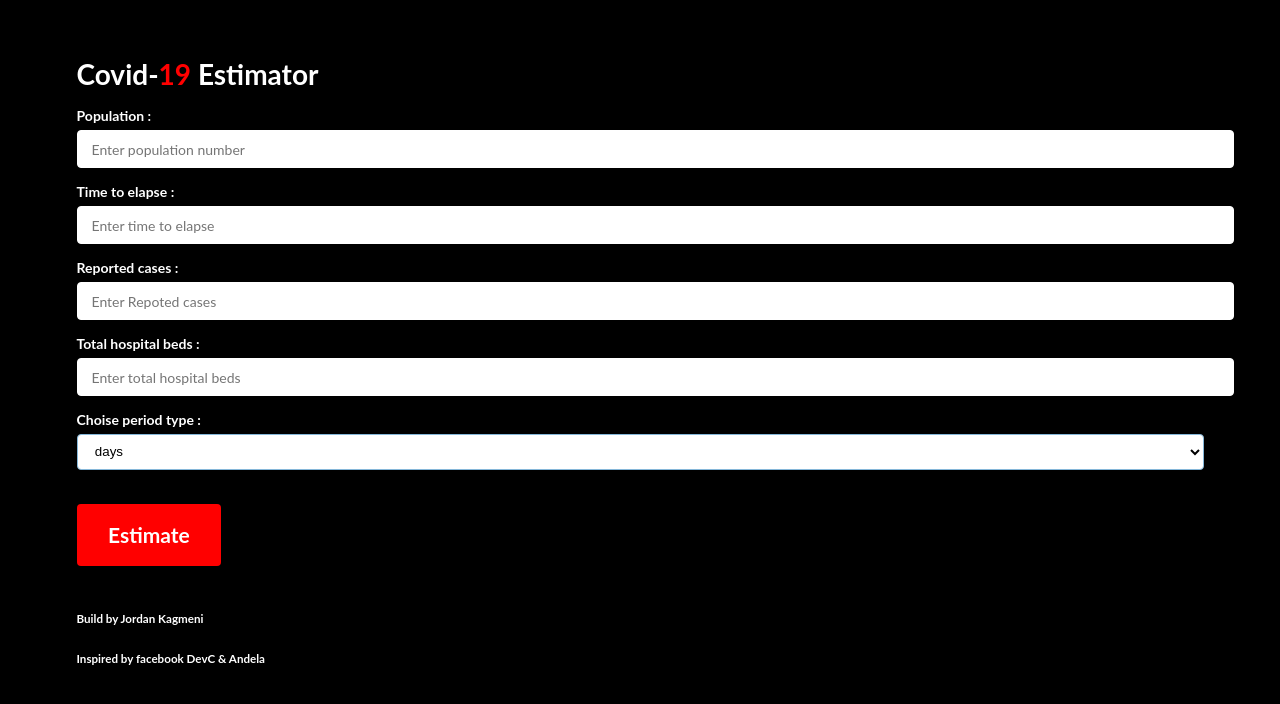
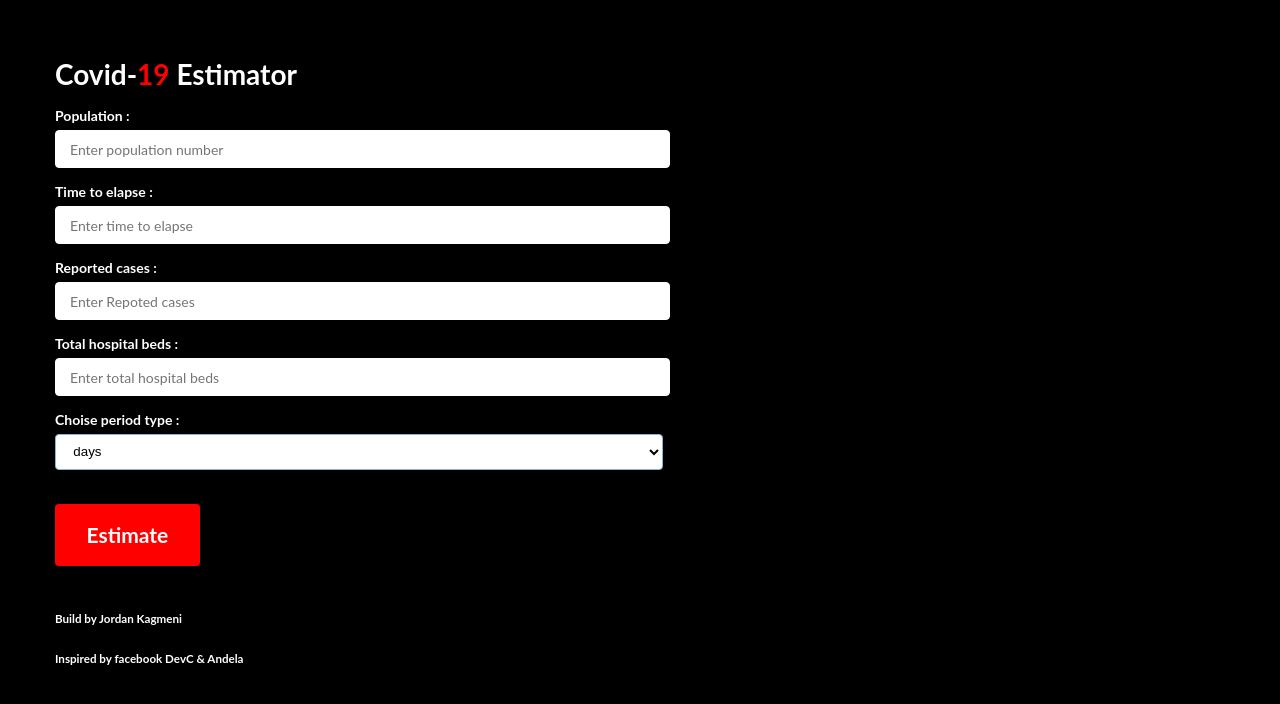
Before and after one commit to El-Torador/ui_assigment, a React (Create React App) app: page / in a window 1280 px wide. Shown: the top 704 px of the page. Built offline with nearby package versions, Linux system fonts and the light colour scheme.

Commit message:
fixed content

```diff
--- a/src/App.css
+++ b/src/App.css
@@ -1,17 +1,12 @@
-html,
-body {
-    height: 100%;
-}
-
 html {
     font-size: 14px;
 }
 
 body {
+    width: 100%;
     margin: 0px;
     padding: 0px;
     overflow-x: hidden;
-    min-width: 320px;
     background: #000000;
     font-family: 'Lato', 'Helvetica Neue', Arial, Helvetica, sans-serif;
     font-size: 14px;
@@ -38,98 +33,33 @@
 }
 
 
-.ui.container {
-    display: block;
-    max-width: 100% !important;
+.container {
+    padding-right: 15px;
+    padding-left: 15px;
+    margin-right: auto;
+    margin-left: auto;
 }
 
-/* Mobile */
+@media (min-width: 768px) {
+    .container {
+        width: 750px;
+    }
+}
 
-@media only screen and (max-width: 767px) {
-    .ui.container {
-        width: auto !important;
-        margin-left: 1em !important;
-        margin-right: 1em !important;
+@media (min-width: 992px) {
+    .container {
+        width: 970px;
     }
+}
 
-    .ui.grid.container {
-        width: auto !important;
-    }
-
-    .ui.relaxed.grid.container {
-        width: auto !important;
-    }
-
-    .ui.very.relaxed.grid.container {
-        width: auto !important;
+@media (min-width: 1200px) {
+    .container {
+        width: 1170px;
     }
 }
 
 /* Tablet */
 
-@media only screen and (min-width: 768px) and (max-width: 991px) {
-    .ui.container {
-        width: 723px;
-        margin-left: auto !important;
-        margin-right: auto !important;
-    }
-
-    .ui.grid.container {
-        width: calc(723px + 2rem) !important;
-    }
-
-    .ui.relaxed.grid.container {
-        width: calc(723px + 3rem) !important;
-    }
-
-    .ui.very.relaxed.grid.container {
-        width: calc(723px + 5rem) !important;
-    }
-}
-
-/* Small Monitor */
-
-@media only screen and (min-width: 992px) and (max-width: 1199px) {
-    .ui.container {
-        width: 933px;
-        margin-left: auto !important;
-        margin-right: auto !important;
-    }
-
-    .ui.grid.container {
-        width: calc(933px + 2rem) !important;
-    }
-
-    .ui.relaxed.grid.container {
-        width: calc(933px + 3rem) !important;
-    }
-
-    .ui.very.relaxed.grid.container {
-        width: calc(933px + 5rem) !important;
-    }
-}
-
-/* Large Monitor */
-
-@media only screen and (min-width: 1200px) {
-    .ui.container {
-        width: 1127px;
-        margin-left: auto !important;
-        margin-right: auto !important;
-    }
-
-    .ui.grid.container {
-        width: calc(1127px + 2rem) !important;
-    }
-
-    .ui.relaxed.grid.container {
-        width: calc(1127px + 3rem) !important;
-    }
-
-    .ui.very.relaxed.grid.container {
-        width: calc(1127px + 5rem) !important;
-    }
-}
 
 .ui.form {
     position: relative;
@@ -177,10 +107,8 @@
 .ui.form input[type="text"],
 .ui.form input[type="file"],
 .ui.form input[type="url"] {
-    width: 100%;
-    vertical-align: top;
+    width: 50%;
     font-family: 'Lato', 'Helvetica Neue', Arial, Helvetica, sans-serif;
-    margin: 0em;
     outline: none;
     -webkit-appearance: none;
     line-height: 1.21428571em;
@@ -223,7 +151,7 @@
 .ui.form select {
     display: block;
     height: auto;
-    width: 100%;
+    width: 52%;
     background: #FFFFFF;
     border: 1px solid #85B7D9;
     border-radius: 0.28571429rem;
@@ -270,9 +198,10 @@
     -webkit-tap-highlight-color: transparent;
 }
 
-span{
+span {
     color: red;
 }
+
 .ui.positive.button {
     background-color: red;
     color: #FFFFFF;
--- a/src/App.js
+++ b/src/App.js
@@ -21,7 +21,7 @@
     console.log(covid19ImpactEstimator(data));
   };
   return (
-    <div className="ui container">
+    <div className="container">
       <h1>Covid-<span>19</span> Estimator</h1>
       <form onSubmit={(e) => handleSubmit(e)} className="ui form">
         <div className="field">
```
